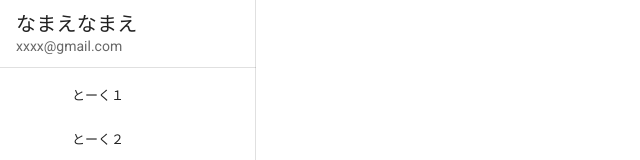
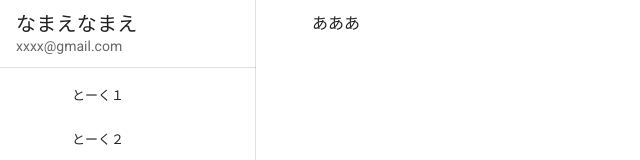
Before and after one commit to takeyamami/chat-front-vue, a Vue app: page / in a window 1280 px wide. Shown: the top 160 px of the page, without its empty margins (0-640 px from the left). Built offline with nearby package versions, Linux system fonts and the light colour scheme.

Commit message:
update: 2カラム構成に変更

```diff
--- a/src/App.vue
+++ b/src/App.vue
@@ -1,9 +1,7 @@
 <template>
-  <v-app>
-    <v-main>
+      <v-app>
       <router-view></router-view>
-    </v-main>
-  </v-app>
+      </v-app>
 </template>
 
 <script>
--- a/src/components/Chat.vue
+++ b/src/components/Chat.vue
@@ -1,6 +1,8 @@
 
 <template>
-    <v-navigation-drawer permanent>
+  <div>
+    <v-navigation-drawer permanent
+        fixed>
       <v-list-item>
         <v-list-item-content>
           <v-list-item-title class="text-h6">
@@ -34,6 +36,14 @@
       <v-divider></v-divider>
 
     </v-navigation-drawer>
+    <v-main>
+      <div style="margin-left:300px">
+      <v-container>
+        <div>あああ</div>
+      </v-container>
+      </div>
+    </v-main>
+  </div>
 </template>
 
 <script>
```
